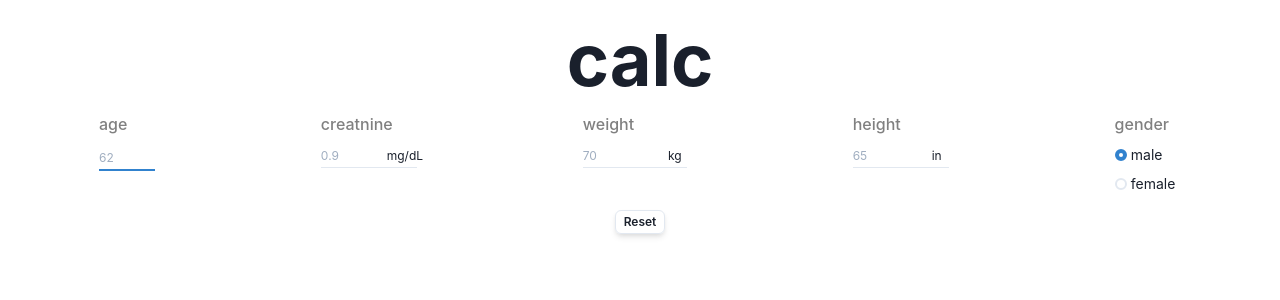
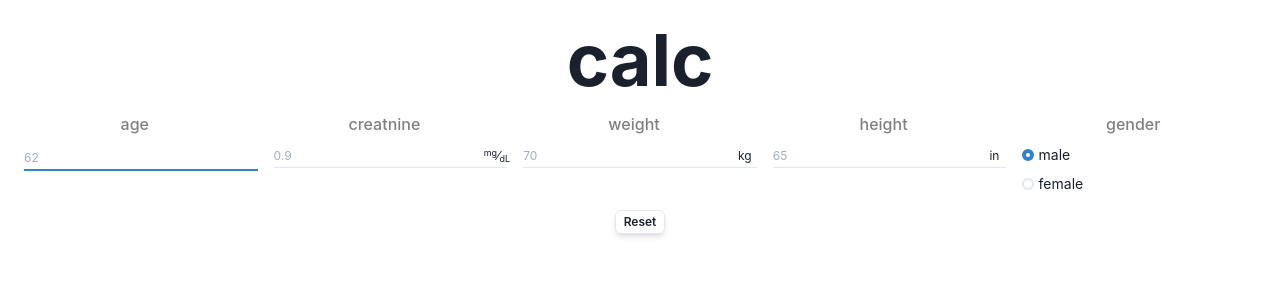
Before and after one commit to hjaber/vanco, a Next.js app: page / in a window 1280 px wide. Shown: the top 300 px of the page. Built offline with nearby package versions, Linux system fonts and the light colour scheme.

Commit message:
centered input labels, added background to active weight card, changed units styling on creatine input

```diff
--- a/components/dosingWt/wtCard.js
+++ b/components/dosingWt/wtCard.js
@@ -7,10 +7,11 @@ export default function WtCard({ pt, setPt, title, value }) {
       direction="column"
       gap="0.2em"
       alignItems="center"
+      borderRadius="md"
+      bgColor={pt.renalWt === value ? "gray.100" : "white"}
       _hover={{
-        bgColor: "gray.100",
+        bgColor: "gray.200",
         transition: "0.1s ease-in",
-        borderRadius: "5px",
         cursor: "pointer",
       }}
       transition="0.5s ease-in" /* hover off transition */
--- a/components/ptDemo/age.js
+++ b/components/ptDemo/age.js
@@ -10,7 +10,7 @@ export default function Age({ age, handleChange }) {
   return (
     <Box>
       <FormControl isInvalid={age < 2 || age > 120}>
-        <FormLabel htmlFor="age" color="gray">
+        <FormLabel htmlFor="age" color="gray" textAlign="center">
           age
         </FormLabel>
         <Input
--- a/components/ptDemo/creatinine.js
+++ b/components/ptDemo/creatinine.js
@@ -15,7 +15,7 @@ export default function Creatinine({ age, handleChange, scr }) {
   return (
     <Box>
       <FormControl isInvalid={scr < 0.01 || scr > 20}>
-        <FormLabel htmlFor="scr" color="gray">
+        <FormLabel htmlFor="scr" color="gray" textAlign="center">
           creatnine
         </FormLabel>
         <InputGroup size="xs">
@@ -33,7 +33,11 @@ export default function Creatinine({ age, handleChange, scr }) {
             placeholder="0.9"
             variant="flushed"
           />
-          <InputRightElement>mg/dL</InputRightElement>
+          <InputRightElement>
+            <span>
+              &nbsp;<sup>mg</sup>&frasl;<sub>dL</sub>
+            </span>
+          </InputRightElement>
         </InputGroup>
         {ageFactor && (
           <FormHelperText fontSize="0.7em">consider rounding up</FormHelperText>
--- a/components/ptDemo/gender.js
+++ b/components/ptDemo/gender.js
@@ -11,7 +11,7 @@ export default function Gender({ handleChange, gender }) {
   return (
     <Box>
       <FormControl id="gender" name="gender">
-        <FormLabel htmlFor="gender" color="gray">
+        <FormLabel htmlFor="gender" color="gray" textAlign="center">
           gender
         </FormLabel>
         <RadioGroup
--- a/components/ptDemo/height.js
+++ b/components/ptDemo/height.js
@@ -12,7 +12,7 @@ export default function Height({ handleChange, height }) {
   return (
     <Box>
       <FormControl isInvalid={height < 50 || height > 96}>
-        <FormLabel htmlFor="height" color="gray">
+        <FormLabel htmlFor="height" color="gray" textAlign="center">
           height
         </FormLabel>
         <InputGroup size="xs">
--- a/components/ptDemo/index.js
+++ b/components/ptDemo/index.js
@@ -1,4 +1,4 @@
-import { Flex } from "@chakra-ui/react";
+import { Flex, SimpleGrid } from "@chakra-ui/react";
 import Age from "@/components/ptDemo/age";
 import Creatinine from "@/components/ptDemo/creatinine";
 import Weight from "@/components/ptDemo/weight";
@@ -9,18 +9,24 @@ import DosingWt from "@/components/dosingWt/index";
 export default function PatientInfo({ handleChange, pt, setPt }) {
   return (
     <Flex direction="column" gap="0.5em">
-      <Flex
+      {/* <Flex
         gap="1em"
         //direction={{ base: "column", md: "row" }}
         flexWrap="wrap"
         justifyContent="space-around"
+      > */}
+      <SimpleGrid
+        columns={{ base: 3, md: 5 }}
+        spacing="1em"
+        justifyContent="center"
       >
         <Age handleChange={handleChange} age={pt.age} />
         <Creatinine handleChange={handleChange} scr={pt.scr} age={pt.age} />
         <Weight handleChange={handleChange} weight={pt.weight} />
         <Height handleChange={handleChange} height={pt.height} />
         <Gender handleChange={handleChange} gender={pt.gender} />
-      </Flex>
+      </SimpleGrid>
+      {/* </Flex> */}
 
       {pt.weight > 20 && pt.height > 50 && pt.age > 10 && (
         <DosingWt pt={pt} setPt={setPt} />
--- a/components/ptDemo/weight.js
+++ b/components/ptDemo/weight.js
@@ -12,7 +12,7 @@ export default function Weight({ weight, handleChange }) {
   return (
     <Box>
       <FormControl isInvalid={weight < 20 || weight > 500}>
-        <FormLabel htmlFor="weight" color="gray">
+        <FormLabel htmlFor="weight" color="gray" textAlign="center">
           weight
         </FormLabel>
         <InputGroup size="xs">
```
